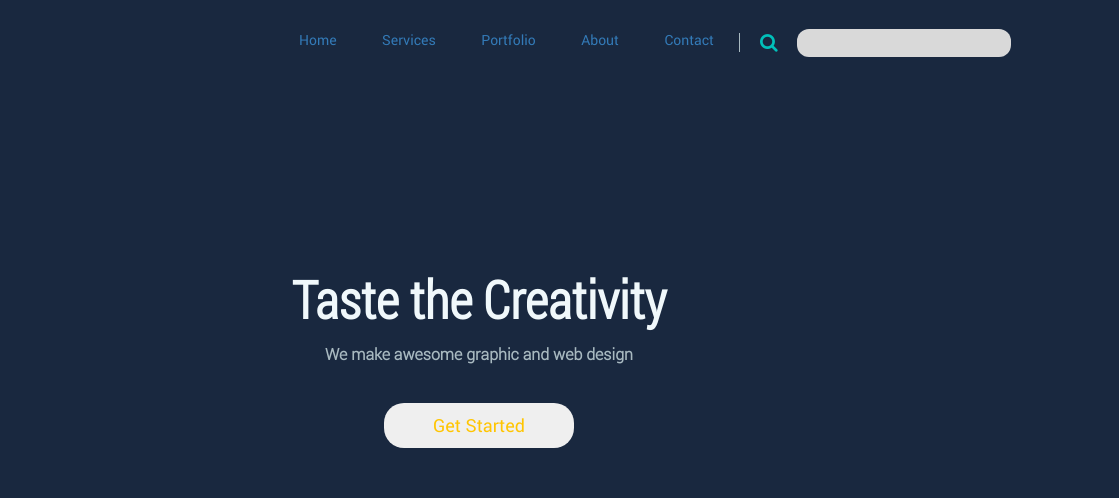
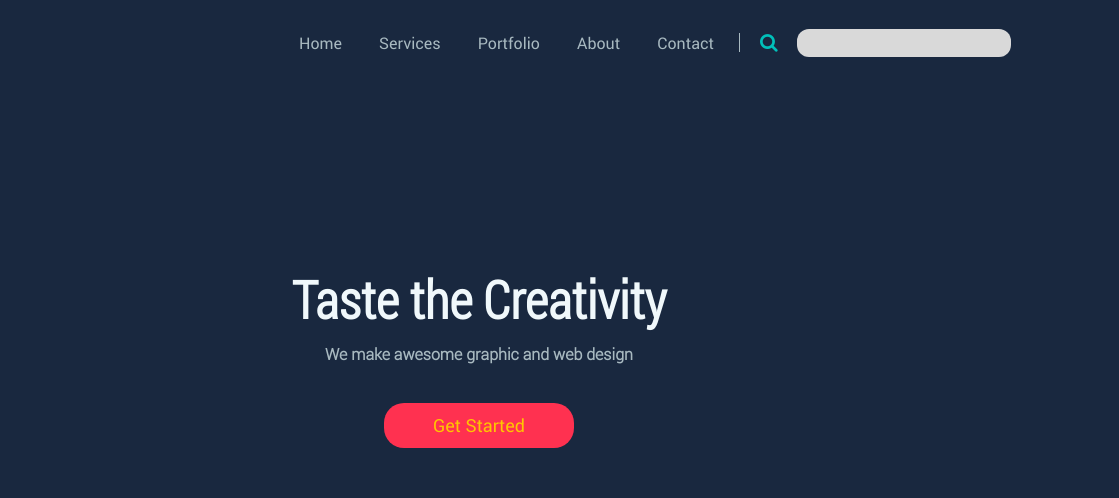
Before and after one commit to DimaLizun/PSD-to-Html-design-studio, a website: page app/index.html in a window 1280 px wide. Shown: the top 498 px of the page, 161-1280 px from the left. Drawn offline with Linux system fonts and the light colour scheme.

Commit message:
add fonts

```diff
--- a/sass/fonts.sass
+++ b/sass/fonts.sass
@@ -1,8 +1,8 @@
 @import "bourbon"
 
-+font-face("RobotoBold", "../fonts/RobotoBold/RobotoBold", $file-formats: eot woff ttf)
-+font-face("RobotoCondensedBold", "../fonts/RobotoCondensedBold/RobotoCondensedBold", $file-formats: eot woff ttf)
-+font-face("RobotoCondensedLight", "../fonts/RobotoCondensedLight/RobotoCondensedLight", $file-formats: eot woff ttf)
-+font-face("RobotoCondensedRegular", "../fonts/RobotoCondensedRegular/RobotoCondensedRegular", $file-formats: eot woff ttf)
-+font-face("RobotoLight", "../fonts/RobotoLight/RobotoLight", $file-formats: eot woff ttf)
-+font-face("RobotoRegular", "../fonts/RobotoRegular/RobotoRegular", $file-formats: eot woff ttf)
++font-face("RobotoBold", "fonts/RobotoBold/RobotoBold", $file-formats: eot woff ttf)
++font-face("RobotoCondensedBold", "fonts/RobotoCondensedBold/RobotoCondensedBold", $file-formats: eot woff ttf)
++font-face("RobotoCondensedLight", "fonts/RobotoCondensedLight/RobotoCondensedLight", $file-formats: eot woff ttf)
++font-face("RobotoCondensedRegular", "fonts/RobotoCondensedRegular/RobotoCondensedRegular", $file-formats: eot woff ttf)
++font-face("RobotoLight", "fonts/RobotoLight/RobotoLight", $file-formats: eot woff ttf)
++font-face("RobotoRegular", "fonts/RobotoRegular/RobotoRegular", $file-formats: eot woff ttf)
```
